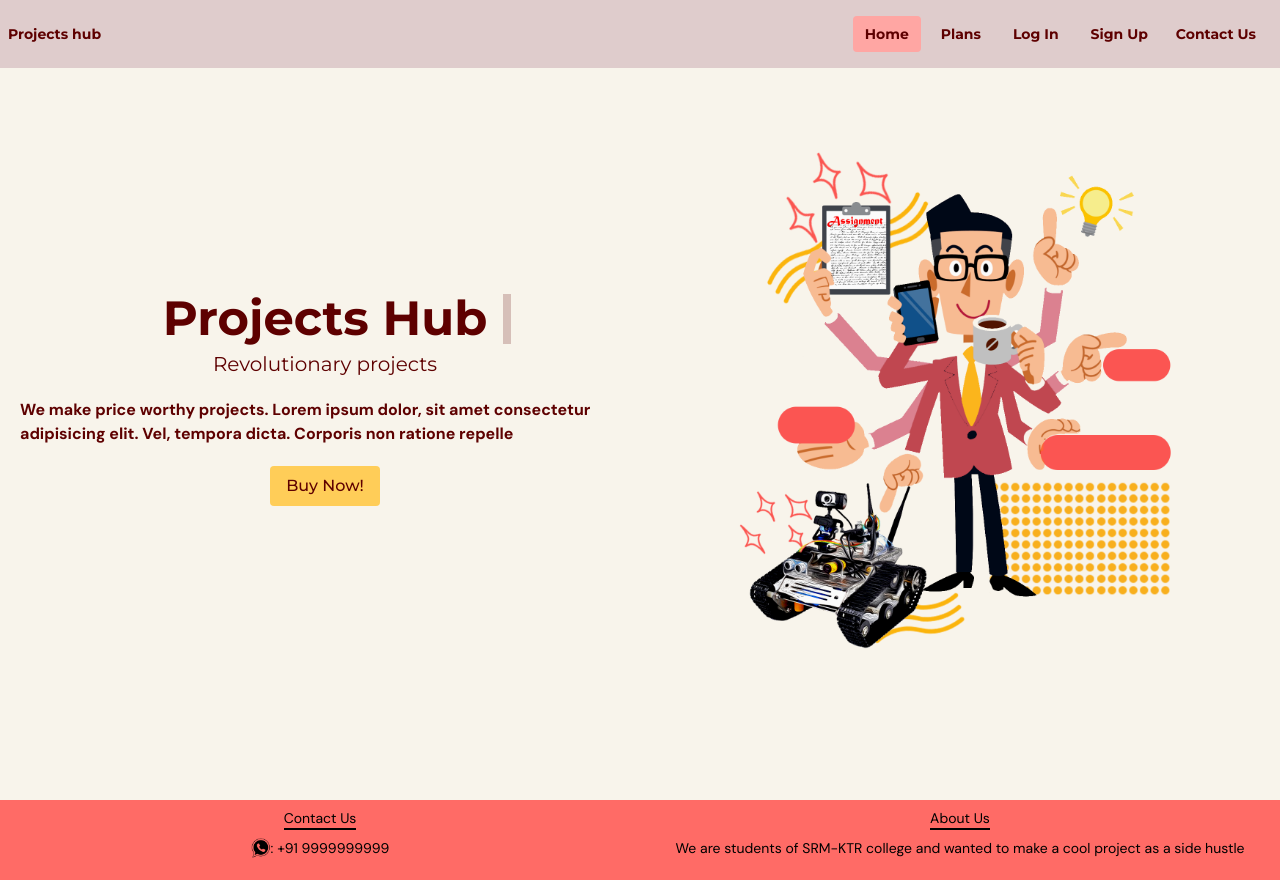
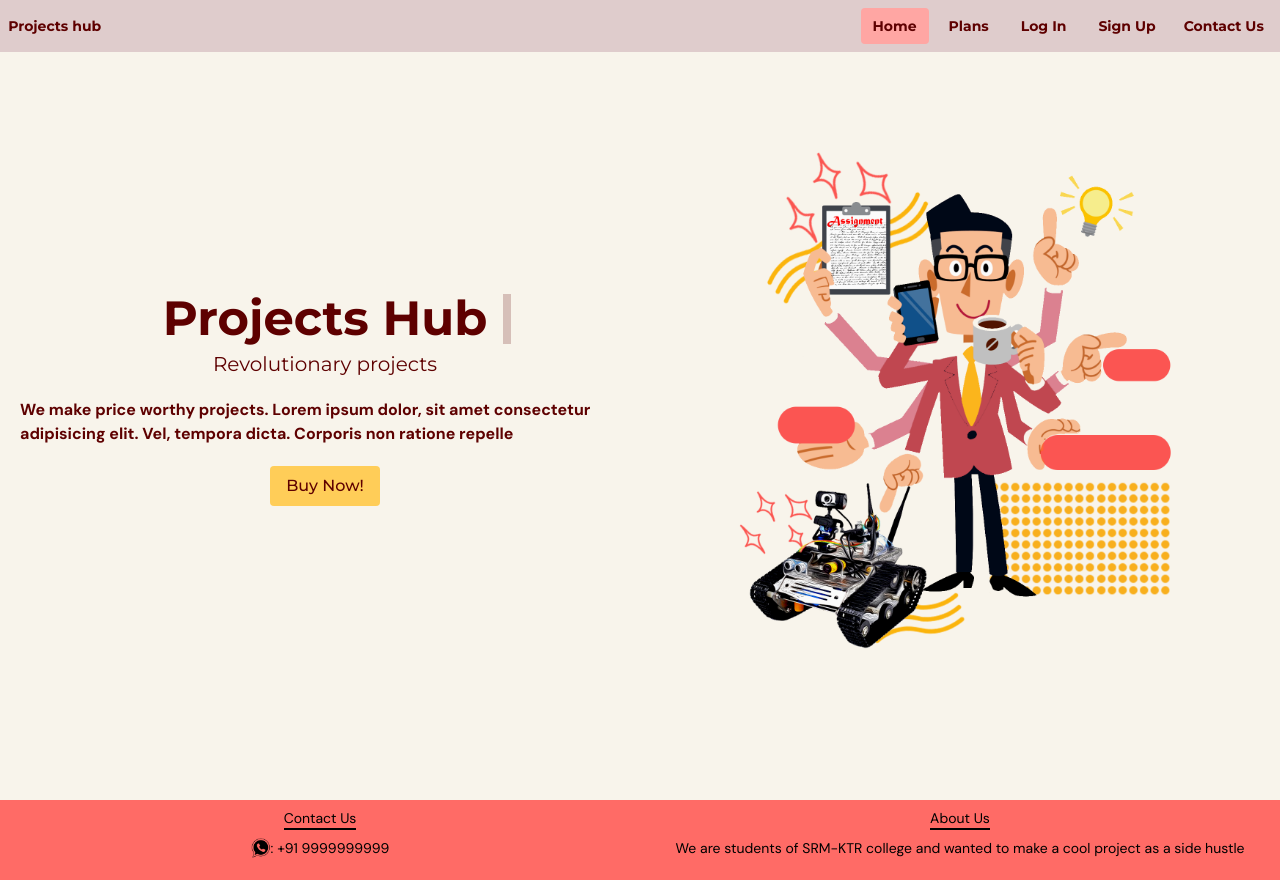
Before and after one commit to Ayush-Singh24/ProjectsHub, a Next.js app: page / in a window 1280 px wide. Built offline with nearby package versions, Linux system fonts and the light colour scheme.

Commit message:
adjusted padding in Navbar

```diff
--- a/src/pages/components/Navbar.tsx
+++ b/src/pages/components/Navbar.tsx
@@ -30,8 +30,8 @@ export default function Navbar() {
 
   return (
     <div className="max-w-[1550px] w-full mx-auto relative z-50">
-      <div className="p-2 md:p-2 max-w-[1550px] w-full fixed bg-gray-100 flex justify-between items-center text-gray-500">
-        <h2 className="font-montserrat font-bold text-sm">Projects hub</h2>
+      <div className="p-2 md:p-[0.01rem] max-w-[1550px] w-full fixed bg-gray-100 flex justify-between items-center text-gray-500">
+        <h2 className="font-montserrat font-bold text-sm px-2">Projects hub</h2>
         <div className="">
           <div className="md:hidden">
             <input
@@ -60,8 +60,8 @@ export default function Navbar() {
             </label>
           </div>
           <ul
-            className={`fixed h-screen flex flex-col p-2 gap-2 transition-all md:flex md:flex-row z-50 md:static -right-[300px] top-[54px] md:h-full md:w-fit bg-gray-100 w-1/2 ${
-              showNav ? " right-[0%]" : ""
+            className={`fixed h-screen flex flex-col p-2 gap-2 transition-all md:flex md:flex-row z-50 md:static -right-[400px] top-[54px] md:h-full md:w-fit bg-gray-100 w-1/2 ${
+              showNav ? " right-[0.0001px]" : ""
             }`}
           >
             <li
```
